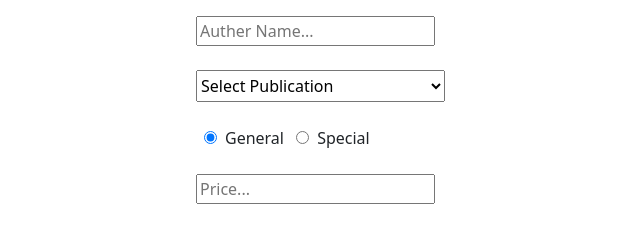
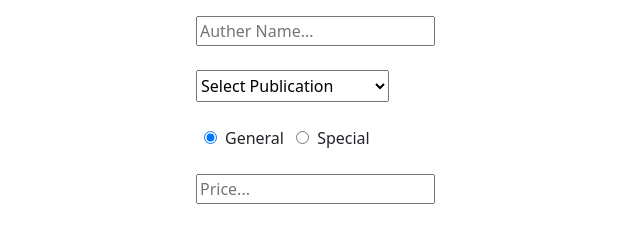
Before and after one commit to Mitesh-Hadiyal/Books-Management, a plain HTML site: page index.html in a window 1280 px wide. Shown: the part 223-448 px from the top of the page, 456-1096 px from the left. Drawn offline with nearby package versions, Linux system fonts and the light colour scheme.

Commit message:
Update index.html

```diff
--- a/index.html
+++ b/index.html
@@ -68,7 +68,7 @@
                         <lable>Publication :</lable>
                     </div>
                     <div class="col-md-6">
-                        <select style="width:49%; height: 2rem;" name="publication" id="publication" required>
+                        <select style="width:38%; height: 2rem;" name="publication" id="publication" required>
                             <option value="" selected>Select Publication</option>
                             <option value="Navneet">Navneet</option>
                             <option value="Shine">Shine</option>
```
